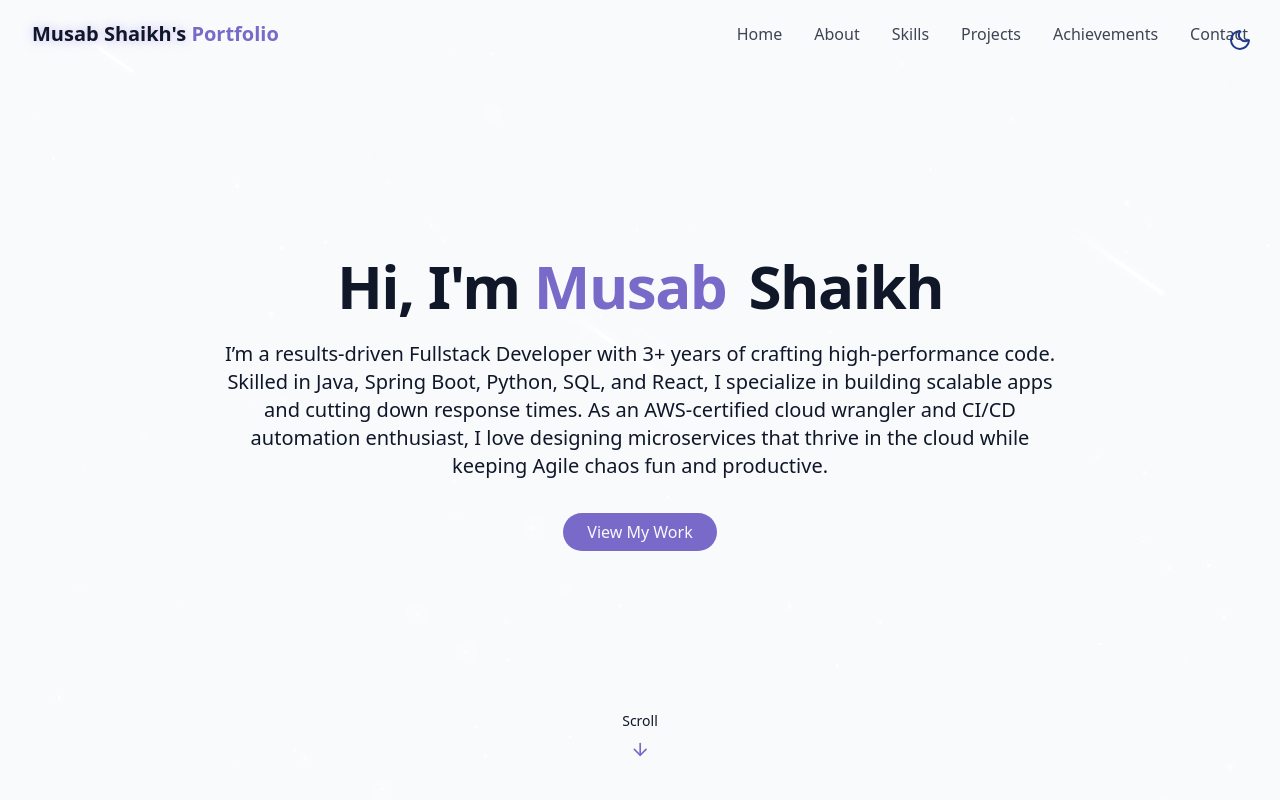
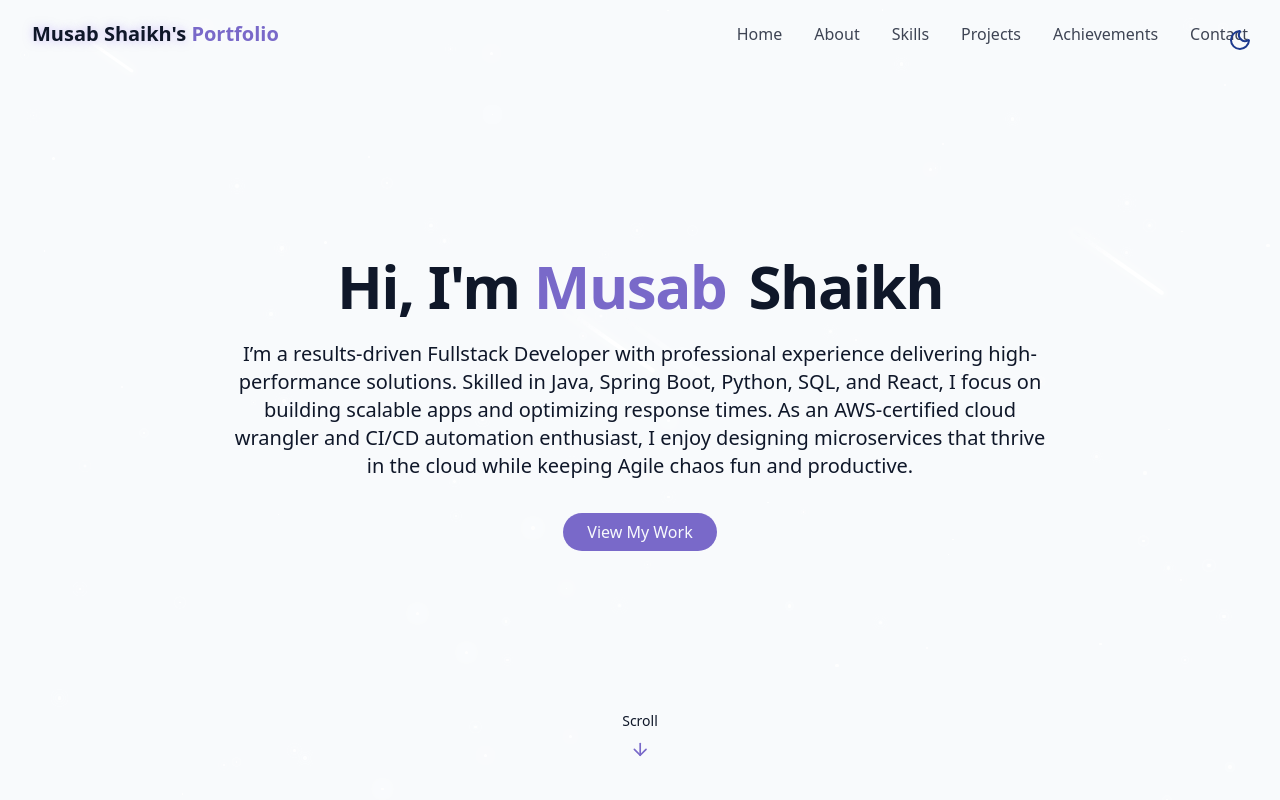
Before and after one commit to musab702/my-portfolio-new, a React (Vite) app: page / in a window 1280 px wide. Shown: the top 800 px of the page. Built offline with nearby package versions, Linux system fonts and the light colour scheme.

Commit message:
fixed hero intro

```diff
--- a/src/components/HeroSection.jsx
+++ b/src/components/HeroSection.jsx
@@ -21,7 +21,7 @@ export const HeroSection = () => {
           </h1>
 
           <p className="text-lg md:text-xl text-muted-foreground max-2-2xl mx-auto opacity-0 animate-fade-in-delay-3">
-            I’m a results-driven Fullstack Developer with 3+ years of crafting high-performance code. Skilled in Java, Spring Boot, Python, SQL, and React, I specialize in building scalable apps and cutting down response times. As an AWS-certified cloud wrangler and CI/CD automation enthusiast, I love designing microservices that thrive in the cloud while keeping Agile chaos fun and productive.
+              I’m a results-driven Fullstack Developer with professional experience delivering high-performance solutions. Skilled in Java, Spring Boot, Python, SQL, and React, I focus on building scalable apps and optimizing response times. As an AWS-certified cloud wrangler and CI/CD automation enthusiast, I enjoy designing microservices that thrive in the cloud while keeping Agile chaos fun and productive.
           </p>
 
           <div className="pt-4 opacity-0 animate-fade-in-delay-4">
```
